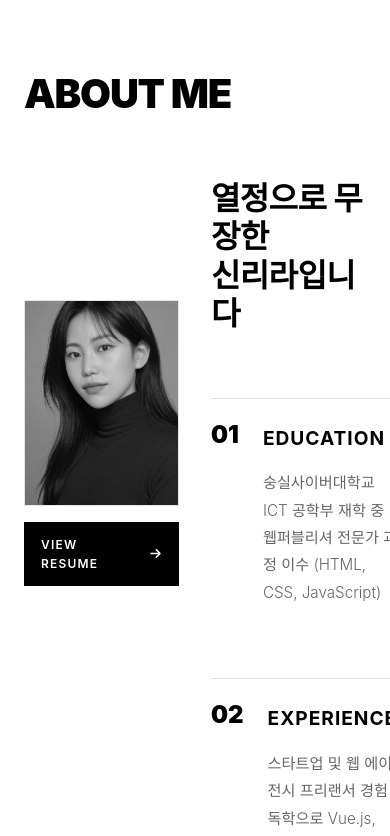
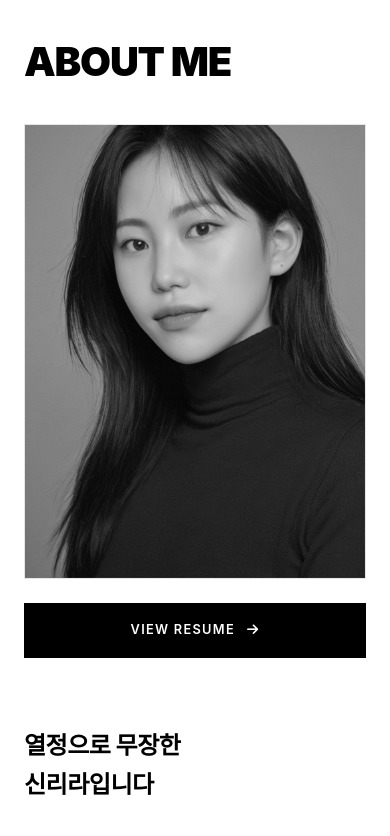
Before and after one commit to sihnrila/rila, a React (Vite) app: page / in a window 390 px wide. Shown: the part 900-1736 px from the top of the page. Built offline with nearby package versions, Linux system fonts and the light colour scheme; no server answers.

Commit message:
Fix mobile responsive layout for About Me section - prevent image overlap

```diff
--- a/src/assets/scss/style.scss
+++ b/src/assets/scss/style.scss
@@ -1630,69 +1630,110 @@ footer{
    }
 
    .section02{
-        padding: 8rem 1.5rem;
+        padding: 6rem 1.5rem;
+        overflow-x: hidden;
+        min-height: auto;
+
+        .about-container {
+            max-width: 100%;
+            padding: 0;
+        }
 
         .about-header {
-            margin-bottom: 4rem;
+            margin-bottom: 2.5rem;
         }
 
         .about-content {
             display: flex;
-            flex-direction: row;
-            gap: 2rem;
-            align-items: flex-start;
+            flex-direction: column;
+            gap: 2.5rem;
+            align-items: stretch;
+            width: 100%;
+            max-width: 100%;
 
             .about-text {
-                flex: 1;
+                width: 100%;
+                max-width: 100%;
+                order: 2;
                 min-width: 0;
-                order: 2;
-                width: calc(50% - 1rem);
+                margin-top: 0;
 
                 .about-intro {
-                    margin-bottom: 4rem;
+                    margin-bottom: 2.5rem;
+
+                    .intro-large {
+                        font-size: clamp(1.5rem, 6vw, 3rem);
+                        line-height: 1.3;
+                        margin-bottom: 0.5rem;
+                    }
                 }
 
                 .about-description {
                     grid-template-columns: 1fr;
-                    gap: 3rem;
+                    gap: 2rem;
 
                     .desc-item {
-                        gap: 1.5rem;
-                        padding: 1.5rem 0;
+                        gap: 1.25rem;
+                        padding: 1.25rem 0;
+
+                        .desc-number {
+                            font-size: 1.5rem;
+                        }
+
+                        .desc-text {
+                            .desc-title {
+                                font-size: 1rem;
+                                margin-bottom: 0.5rem;
+                            }
+
+                            p {
+                                font-size: 0.85rem;
+                                line-height: 1.6;
+                            }
+                        }
                     }
                 }
             }
 
             .about-image {
-                position: relative;
-                flex-shrink: 0;
-                width: calc(50% - 1rem);
+                position: relative !important;
+                top: auto !important;
+                width: 100%;
+                max-width: 100%;
                 order: 1;
                 display: flex;
                 flex-direction: column;
-                align-items: flex-start;
+                align-items: stretch;
                 padding-top: 0;
+                margin-top: 0;
+                margin-bottom: 2rem;
+                gap: 1.5rem;
 
                 img {
                     width: 100%;
+                    max-width: 100%;
                     height: auto;
                     object-fit: cover;
-                    margin-bottom: 1rem;
+                    margin-top: 0;
+                    margin-bottom: 0;
                     display: block;
+                    position: relative;
                 }
 
                 .resume-button {
                     width: 100%;
-                    padding: 0.75rem 1rem;
-                    font-size: 0.75rem;
+                    padding: 1rem 1.5rem;
+                    font-size: 0.8rem;
+                    margin-top: 0;
                     margin-bottom: 0;
                 }
             }
 
             .about-text {
-                .about-intro {
-                    padding-top: 0;
-                }
+                margin-top: 0;
+                padding-top: 0;
+                position: relative;
+                z-index: 1;
             }
         }
    }
```
